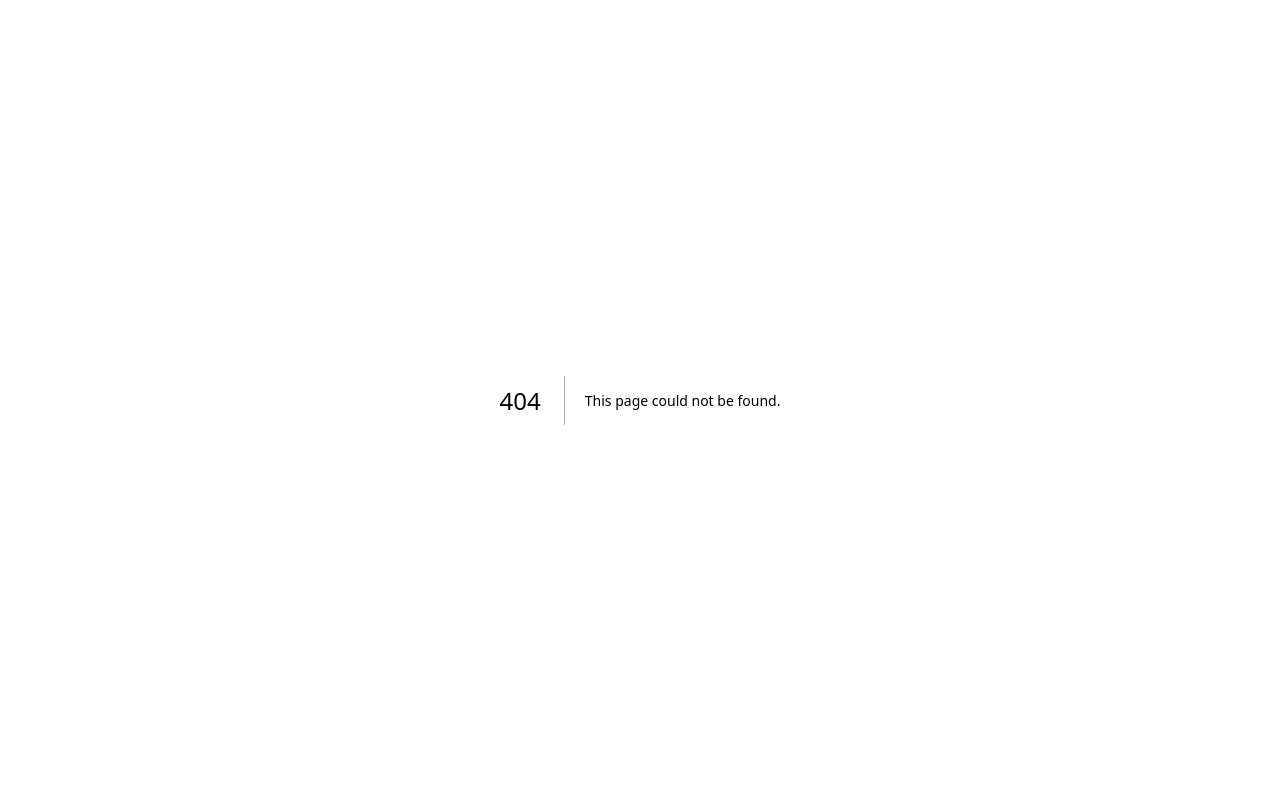
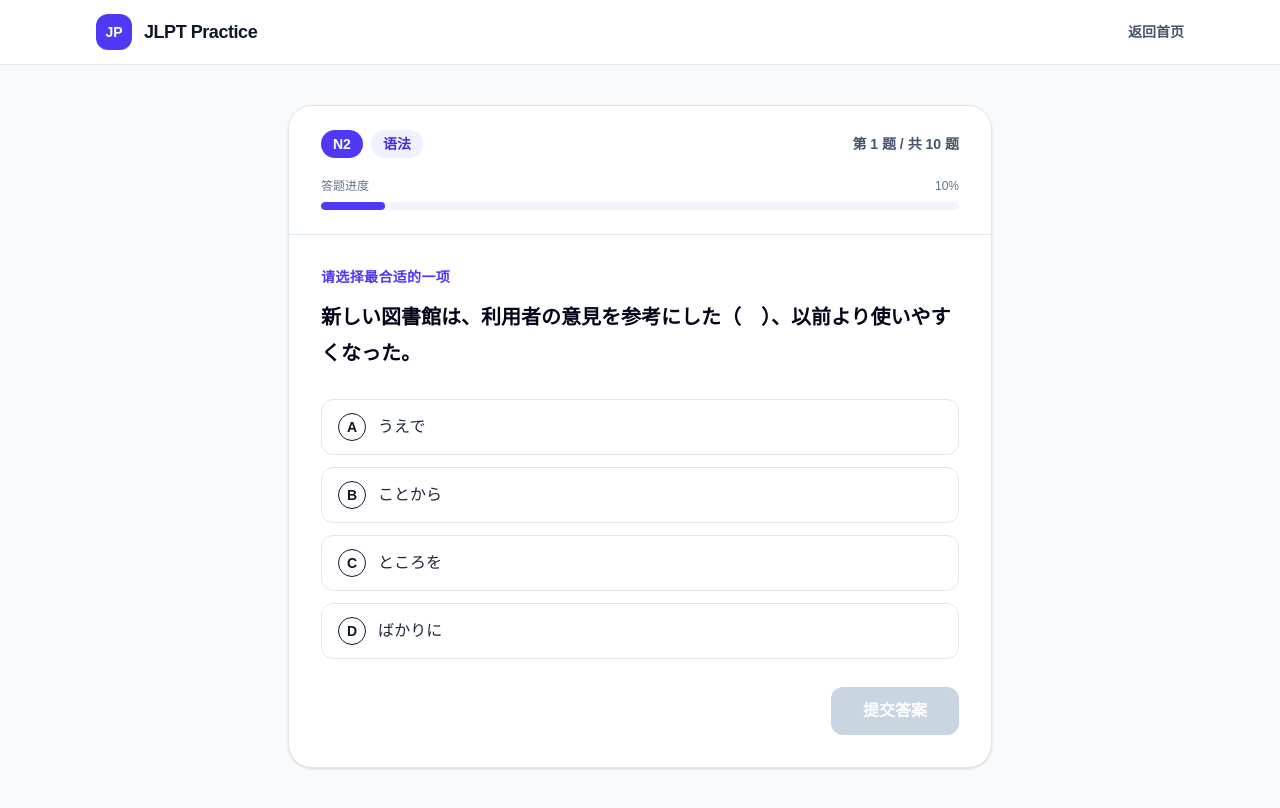
Before and after one commit to Linkyyy/jlpt-practice, a Next.js app: page /practice in a window 1280 px wide. Before the commit this address had no page. Built offline with nearby package versions, Linux system fonts and the light colour scheme.

Commit message:
feat: add static practice question page

```diff
--- a/src/app/globals.css
+++ b/src/app/globals.css
@@ -8,14 +8,13 @@
 @theme inline {
   --color-background: var(--background);
   --color-foreground: var(--foreground);
-  --font-sans: var(--font-geist-sans);
-  --font-mono: var(--font-geist-mono);
+  --font-sans: Arial, "Noto Sans SC", "Microsoft YaHei", sans-serif;
 }
 
 body {
   background: var(--background);
   color: var(--foreground);
-  font-family: var(--font-geist-sans), "Noto Sans SC", "Microsoft YaHei", sans-serif;
+  font-family: Arial, "Noto Sans SC", "Microsoft YaHei", sans-serif;
 }
 
 button {
--- a/src/app/layout.tsx
+++ b/src/app/layout.tsx
@@ -1,16 +1,5 @@
 import type { Metadata } from "next";
-import { Geist, Geist_Mono } from "next/font/google";
 import "./globals.css";
-
-const geistSans = Geist({
-  variable: "--font-geist-sans",
-  subsets: ["latin"],
-});
-
-const geistMono = Geist_Mono({
-  variable: "--font-geist-mono",
-  subsets: ["latin"],
-});
 
 export const metadata: Metadata = {
   title: "JLPT Practice｜日语能力考试在线练习",
@@ -23,10 +12,7 @@ export default function RootLayout({
   children: React.ReactNode;
 }>) {
   return (
-    <html
-      lang="zh-CN"
-      className={`${geistSans.variable} ${geistMono.variable} h-full antialiased`}
-    >
+    <html lang="zh-CN" className="h-full antialiased">
       <body className="min-h-full flex flex-col">{children}</body>
     </html>
   );
--- /dev/null
+++ b/src/app/practice/page.tsx
@@ -0,0 +1,28 @@
+import Link from "next/link";
+import { PracticeQuestionCard } from "./practice-question";
+import { practiceQuestion } from "./question";
+
+export default function PracticePage() {
+  return (
+    <div className="flex min-h-screen flex-col bg-slate-50 text-slate-900">
+      <header className="border-b border-slate-200 bg-white">
+        <div className="mx-auto flex h-16 w-full max-w-6xl items-center justify-between px-4 sm:px-8">
+          <Link
+            href="/"
+            className="flex items-center gap-3 rounded-lg focus-visible:outline-2 focus-visible:outline-offset-2 focus-visible:outline-indigo-600"
+          >
+            <span className="flex size-9 items-center justify-center rounded-xl bg-indigo-600 text-sm font-bold text-white">
+              JP
+            </span>
+            <span className="font-bold tracking-tight sm:text-lg">JLPT Practice</span>
+          </Link>
+          <Link href="/" className="text-sm font-semibold text-slate-600 transition-colors hover:text-indigo-700">
+            返回首页
+          </Link>
+        </div>
+      </header>
+
+      <PracticeQuestionCard question={practiceQuestion} />
+    </div>
+  );
+}
--- /dev/null
+++ b/src/app/practice/practice-question.tsx
@@ -0,0 +1,149 @@
+"use client";
+
+import { useState } from "react";
+import type { PracticeQuestion } from "./question";
+
+type PracticeQuestionCardProps = {
+  question: PracticeQuestion;
+};
+
+export function PracticeQuestionCard({ question }: PracticeQuestionCardProps) {
+  const [selectedOptionId, setSelectedOptionId] = useState<string | null>(null);
+  const [isSubmitted, setIsSubmitted] = useState(false);
+
+  const isCorrect = selectedOptionId === question.correctOptionId;
+  const progress = (question.currentNumber / question.totalQuestions) * 100;
+
+  function handleSubmit() {
+    if (selectedOptionId !== null) {
+      setIsSubmitted(true);
+    }
+  }
+
+  return (
+    <main className="mx-auto w-full max-w-3xl flex-1 px-4 py-6 sm:px-8 sm:py-10">
+      <section className="overflow-hidden rounded-2xl border border-slate-200 bg-white shadow-sm sm:rounded-3xl">
+        <div className="border-b border-slate-200 px-5 py-5 sm:px-8 sm:py-6">
+          <div className="flex flex-wrap items-center justify-between gap-3">
+            <div className="flex items-center gap-2">
+              <span className="rounded-full bg-indigo-600 px-3 py-1 text-sm font-bold text-white">
+                {question.level}
+              </span>
+              <span className="rounded-full bg-indigo-50 px-3 py-1 text-sm font-semibold text-indigo-700">
+                {question.category}
+              </span>
+            </div>
+            <p className="text-sm font-semibold text-slate-600">
+              第 {question.currentNumber} 题 / 共 {question.totalQuestions} 题
+            </p>
+          </div>
+
+          <div className="mt-5" aria-label={`答题进度 ${question.currentNumber}/${question.totalQuestions}`}>
+            <div className="mb-2 flex items-center justify-between text-xs font-medium text-slate-500">
+              <span>答题进度</span>
+              <span>{Math.round(progress)}%</span>
+            </div>
+            <div className="h-2 overflow-hidden rounded-full bg-slate-100">
+              <div
+                className="h-full rounded-full bg-indigo-600 transition-all"
+                style={{ width: `${progress}%` }}
+              />
+            </div>
+          </div>
+        </div>
+
+        <div className="px-5 py-6 sm:px-8 sm:py-8">
+          <p className="text-sm font-bold tracking-wide text-indigo-600">请选择最合适的一项</p>
+          <h1 className="mt-3 text-lg leading-8 font-bold text-slate-950 sm:text-xl sm:leading-9" lang="ja">
+            {question.prompt}
+          </h1>
+
+          <fieldset className="mt-7 space-y-3" disabled={isSubmitted}>
+            <legend className="sr-only">答案选项</legend>
+            {question.options.map((option, index) => {
+              const isSelected = selectedOptionId === option.id;
+              const isCorrectOption = option.id === question.correctOptionId;
+              const showCorrect = isSubmitted && isCorrectOption;
+              const showIncorrect = isSubmitted && isSelected && !isCorrectOption;
+
+              let optionStyle = "border-slate-200 bg-white hover:border-indigo-300 hover:bg-indigo-50/40";
+              if (isSelected) {
+                optionStyle = "border-indigo-600 bg-indigo-50 ring-1 ring-indigo-600";
+              }
+              if (showCorrect) {
+                optionStyle = "border-emerald-600 bg-emerald-50 ring-1 ring-emerald-600";
+              } else if (showIncorrect) {
+                optionStyle = "border-rose-500 bg-rose-50 ring-1 ring-rose-500";
+              }
+
+              return (
+                <label
+                  key={option.id}
+                  className={`flex min-h-14 items-center gap-3 rounded-xl border px-4 py-3 transition-colors ${optionStyle} ${isSubmitted ? "cursor-default" : "cursor-pointer"}`}
+                >
+                  <input
+                    type="radio"
+                    name="practice-answer"
+                    value={option.id}
+                    checked={isSelected}
+                    onChange={() => setSelectedOptionId(option.id)}
+                    className="sr-only"
+                  />
+                  <span className="flex size-7 shrink-0 items-center justify-center rounded-full border border-current text-sm font-bold">
+                    {String.fromCharCode(65 + index)}
+                  </span>
+                  <span className="flex-1 font-medium text-slate-800" lang="ja">
+                    {option.text}
+                  </span>
+                  {showCorrect && <span className="text-sm font-bold text-emerald-700">正确答案</span>}
+                  {showIncorrect && <span className="text-sm font-bold text-rose-700">你的选择</span>}
+                  {isSubmitted && isSelected && isCorrectOption && (
+                    <span className="text-sm font-bold text-emerald-700">你的选择</span>
+                  )}
+                </label>
+              );
+            })}
+          </fieldset>
+
+          {isSubmitted && (
+            <div
+              className={`mt-6 rounded-xl border p-4 sm:p-5 ${
+                isCorrect ? "border-emerald-200 bg-emerald-50" : "border-rose-200 bg-rose-50"
+              }`}
+              role="status"
+            >
+              <p className={`font-bold ${isCorrect ? "text-emerald-800" : "text-rose-800"}`}>
+                {isCorrect ? "回答正确！" : "回答错误"}
+              </p>
+              <p className="mt-2 text-sm leading-6 text-slate-700">
+                <span className="font-bold">解析：</span>
+                {question.explanation}
+              </p>
+            </div>
+          )}
+
+          <div className="mt-7 flex flex-col-reverse gap-3 sm:flex-row sm:justify-end">
+            {isSubmitted && (
+              <button
+                type="button"
+                className="rounded-xl border border-slate-300 bg-white px-6 py-3 font-semibold text-slate-700 transition-colors hover:bg-slate-50 focus-visible:outline-2 focus-visible:outline-offset-2 focus-visible:outline-indigo-600"
+              >
+                下一题
+              </button>
+            )}
+            {!isSubmitted && (
+              <button
+                type="button"
+                disabled={selectedOptionId === null}
+                onClick={handleSubmit}
+                className="rounded-xl bg-indigo-600 px-8 py-3 font-semibold text-white transition-colors hover:bg-indigo-700 focus-visible:outline-2 focus-visible:outline-offset-2 focus-visible:outline-indigo-600 disabled:cursor-not-allowed disabled:bg-slate-300"
+              >
+                提交答案
+              </button>
+            )}
+          </div>
+        </div>
+      </section>
+    </main>
+  );
+}
--- /dev/null
+++ b/src/app/practice/question.ts
@@ -0,0 +1,33 @@
+export type PracticeOption = {
+  id: string;
+  text: string;
+};
+
+export type PracticeQuestion = {
+  level: "N2";
+  category: "语法";
+  currentNumber: number;
+  totalQuestions: number;
+  prompt: string;
+  options: PracticeOption[];
+  correctOptionId: string;
+  explanation: string;
+};
+
+export const practiceQuestion: PracticeQuestion = {
+  level: "N2",
+  category: "语法",
+  currentNumber: 1,
+  totalQuestions: 10,
+  prompt:
+    "新しい図書館は、利用者の意見を参考にした（　）、以前より使いやすくなった。",
+  options: [
+    { id: "a", text: "うえで" },
+    { id: "b", text: "ことから" },
+    { id: "c", text: "ところを" },
+    { id: "d", text: "ばかりに" },
+  ],
+  correctOptionId: "a",
+  explanation:
+    "「～たうえで」表示先完成前项动作，并以其结果为基础进行后项动作。句中先参考使用者的意见，再据此改善图书馆，因此应选择「うえで」。",
+};
```
